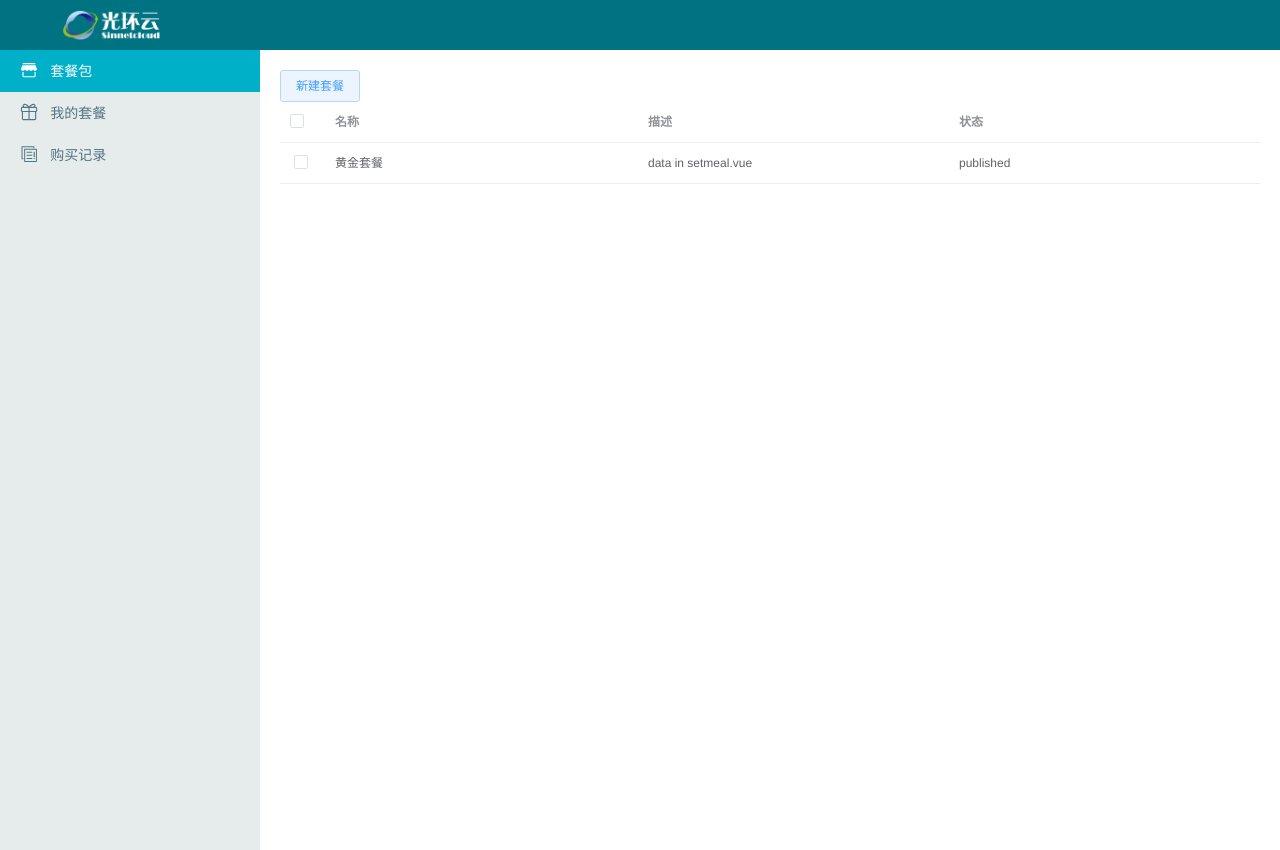
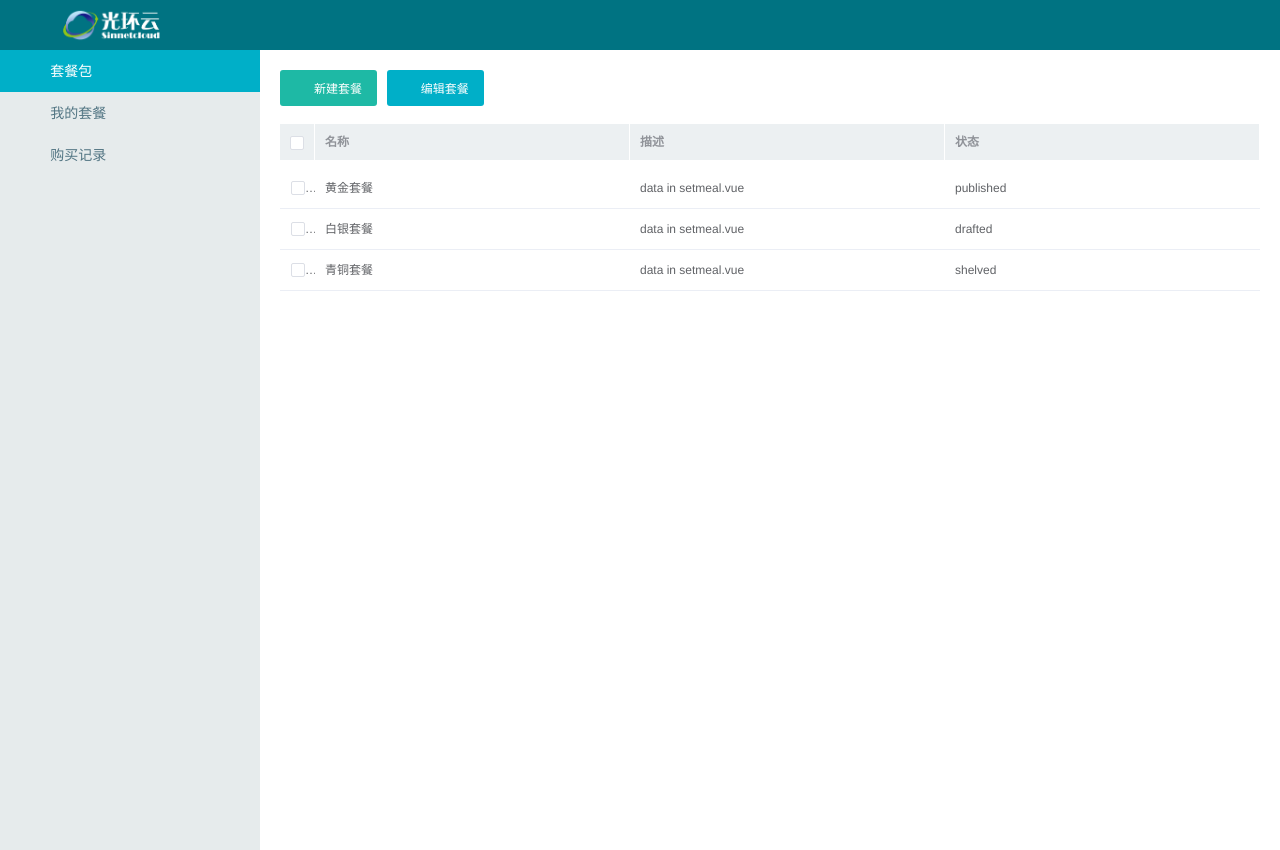
Before and after one commit to yerled/setmeal, a Vue app: page /#/setmeal in a window 1280 px wide. Built offline with nearby package versions, Linux system fonts and the light colour scheme.

Commit message:
day1    night

```diff
--- a/index.html
+++ b/index.html
@@ -8,5 +8,6 @@
   <body>
     <div id="app"></div>
     <!-- built files will be auto injected -->
+    <script src="http://at.alicdn.com/t/font_606318_f1mwjg7475oy9zfr.js"></script>
   </body>
 </html>
--- a/src/Menu.vue
+++ b/src/Menu.vue
@@ -2,9 +2,10 @@
   <ul>
     <li v-for="menu of menus" :key="menu">
       <router-link active-class="selected" :to="menu">
-        <svg class="icon" aria-hidden="true">
+        <!-- <svg class="icon" aria-hidden="true">
           <use :xlink:href="getIcon(menu)"></use>
-        </svg>
+        </svg> -->
+        <Iconfont :type="menu" />
         <span>{{$t(`menu.${menu}`)}}</span>
       </router-link>
     </li>
--- /dev/null
+++ b/src/components/Iconfont.vue
@@ -0,0 +1,19 @@
+<template>
+  <svg class="icon" aria-hidden="true">
+    <use :xlink:href="iconType"></use>
+  </svg>
+</template>
+
+<script>
+export default {
+  data () {
+    return {}
+  },
+  props: ['type'],
+  computed: {
+    iconType () {
+      return `#icon-${this.type}`
+    },
+  },
+}
+</script>
--- a/src/components/TableView.vue
+++ b/src/components/TableView.vue
@@ -1,16 +1,21 @@
 <template>
   <div>
     <div class="buttonGroup">
-      <el-button plain v-for="button of buttons"
-          :type="getButtonType(button)"
-          :key="button.field">
+      <el-button v-for="button of buttons"
+          :type="button.type"
+          :key="button.field"
+          @click="doAction(button.action)">
+        <Iconfont v-if="button.icon" :type="button.icon"/>
         {{$t(`${module}.${button.field}`)}}
       </el-button>
     </div>
-      <el-table :data="tableData">
+      <el-table
+          :ref = "module"
+          :data="tableData"
+          @selection-change="handleSelectionChange">
         <el-table-column
             type="selection"
-            width="45">
+            width="35">
         </el-table-column>
         <el-table-column
             v-for="column of columns"
@@ -23,9 +28,8 @@
 </template>
 
 <style lang="less" scoped>
-@import '../styles/variable.less';
-.table {
-  margin-top: 20px;
+.buttonGroup {
+  padding: 10px 0;
 }
 </style>
 
@@ -34,7 +38,7 @@ export default {
   name: 'TableView',
   data () {
     return {
-
+      multipleSelection: [],
     }
   },
   props: {
@@ -54,8 +58,12 @@ export default {
     },
   },
   methods: {
-    getButtonType (button) {
-      return button.type === 'primary' ? 'primary' : 'info'
+    doAction (action) {
+      this.$emit(action, 'payload from TableView')
+    },
+    handleSelectionChange (val) {
+      console.log(val)
+      this.multipleSelection = val
     },
   },
 }
--- a/src/components/index.js
+++ b/src/components/index.js
@@ -1,4 +1,6 @@
 import Vue from 'vue'
 import TableView from './TableView'
+import Iconfont from './Iconfont'
 
 Vue.component('TableView', TableView)
+Vue.component('Iconfont', Iconfont)
--- a/src/i18n/setmeal.js
+++ b/src/i18n/setmeal.js
@@ -1,6 +1,7 @@
 export default {
   zh: {
     create: '新建套餐',
+    update: '编辑套餐',
     name: '名称',
     desc: '描述',
     status: '状态',
--- a/src/iconfont/index.js
+++ b/src/iconfont/index.js
@@ -1,2 +1,2 @@
-import './iconfont'
+// import './iconfont'
 import './style.less'
--- a/src/store/modules/Setmeal.js
+++ b/src/store/modules/Setmeal.js
@@ -16,6 +16,14 @@ export default {
         name: 'dev1',
         desc: 'just for dev',
         status: 'published',
+      }, {
+        name: 'dev2',
+        desc: 'just for dev~',
+        status: 'draft',
+      }, {
+        name: 'dev3',
+        desc: 'just for dev~~',
+        status: 'shelved',
       }]
       commit('updateSetmeal', dataForDev)
     }
--- a/src/styles/element.less
+++ b/src/styles/element.less
@@ -12,13 +12,50 @@
   }
 }
 
+.el-main {
+  padding-top: 10px;
+}
+
 .el-table {
   .el-table-column--selection .cell {
-    // padding: 4px;
+    padding: 0 11px;
+  }
+  thead {
+    border-bottom: none;
   }
   th {
-    background-color: #ecf0f2;
-    padding: 4px;
-    height: 28px;
+    padding-top: 0px;
+    padding-bottom: 0px;
+    border-bottom: none !important;
+    .cell {
+      height: 36px;
+      line-height: 36px;
+      padding: 0 11px;
+      border-right: 1px solid #ffffff;
+      background-color: #ecf0f2;
+    }
   }
 }
+
+.el-button {
+  border: none;
+  color: #ffffff !important;
+  &.disabled {
+    color: #a8b3be !important;
+    background-color: #d9e3e5 !important;
+    cursor: not-allowed;
+  }
+  background-color: #00afc8;
+  &:hover, &:focus {
+    background-color: #00a5bd;
+  }
+  &.el-button--primary {
+    background-color: #1eb9a5;
+    &:hover, &:focus {
+      background-color: #09b29c;
+    }
+  }
+  span {
+    line-height: 1.3em;
+  }
+}
--- a/src/views/Setmeal.vue
+++ b/src/views/Setmeal.vue
@@ -4,6 +4,8 @@
       :buttons="buttons"
       :columns="columns"
       :tableData="tableData"
+      @create = "create"
+      @update = "update"
       >
   </TableView>
 </template>
@@ -17,8 +19,14 @@ export default {
     return {
       module: 'setmeal',
       buttons: [{
+        field: 'create',
+        icon: 'add',
+        action: 'create',
         type: 'primary',
-        field: 'create',
+      }, {
+        field: 'update',
+        icon: 'edit',
+        action: 'update',
       }],
       columns: [{
         field: 'name',
@@ -30,6 +38,12 @@ export default {
       tableData: [{name: '黄金套餐',
         desc: 'data in setmeal.vue',
         status: 'published',
+      }, {name: '白银套餐',
+        desc: 'data in setmeal.vue',
+        status: 'drafted',
+      }, {name: '青铜套餐',
+        desc: 'data in setmeal.vue',
+        status: 'shelved',
       }],
     }
   },
@@ -42,6 +56,12 @@ export default {
     refreshTable () {
       this.$store.dispatch('refreshSetmeal')
     },
+    create () {
+      alert('create')
+    },
+    update (item) {
+      alert(`update ${item}`)
+    },
   },
   created () {
     this.refreshTable()
```
